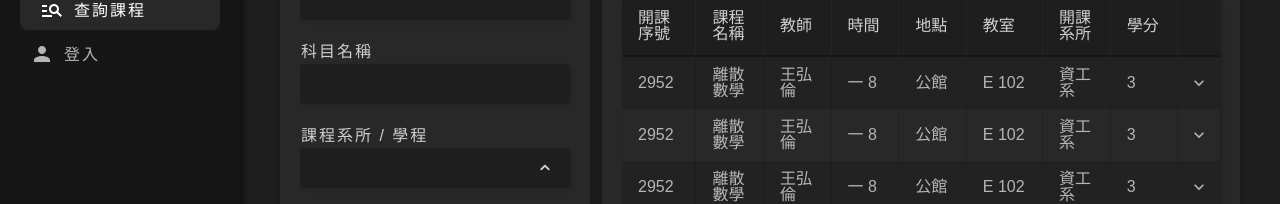
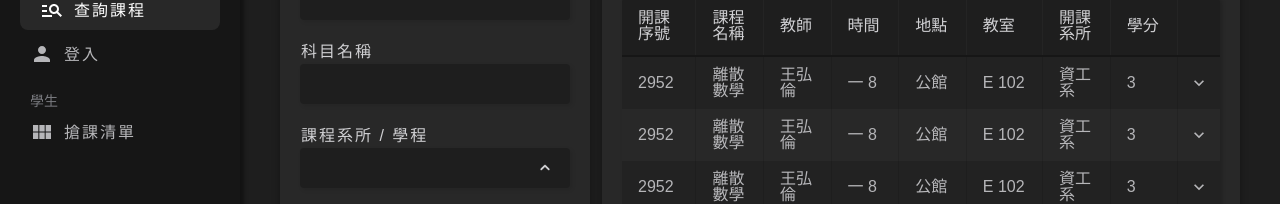
Before and after one commit to aisu-programming/NTNU-Course-Queuing-Website-FrontEnd, a React (Create React App) app: page /search in a window 1280 px wide. Shown: the part 172-376 px from the top of the page. Built offline with nearby package versions, Linux system fonts and the light colour scheme.

Commit message:
feat: add rushlist page router

```diff
--- a/src/components/Navigation.jsx
+++ b/src/components/Navigation.jsx
@@ -2,7 +2,7 @@ import React from "react";
 import styled from "styled-components";
 import { colors } from "../styles";
 import { ButtonOption } from "components";
-import { MdManageSearch, MdPerson } from "react-icons/md";
+import { MdManageSearch, MdPerson, MdViewModule } from "react-icons/md";
 import { NavLink } from "react-router-dom";
 
 const NavWrapper = styled.nav`
@@ -34,6 +34,10 @@ const OptionTitle = styled.div`
   color: ${colors.gray300};
   font-size: 14px;
   padding: 4px 10px;
+  margin-top: 16px;
+  &:first-of-type {
+    margin-top: 0;
+  }
 `;
 
 const NavOption = styled.li`
@@ -74,6 +78,20 @@ export const Navigation = () => {
             </NavLink>
           </NavOption>
         </ul>
+        <OptionTitle>
+          學生
+        </OptionTitle>
+        <ul>
+          <NavOption>
+            <NavLink to="/rushlist">
+              {({ isActive }) => (
+                <ButtonOption option={"搶課清單"} active={isActive}>
+                  <MdViewModule />
+                </ButtonOption>
+              )}
+            </NavLink>
+          </NavOption>
+        </ul>
       </NavWrapper>
     </>
   )
```
Also changed, not shown: src/App.js (+26 -16 lines).
